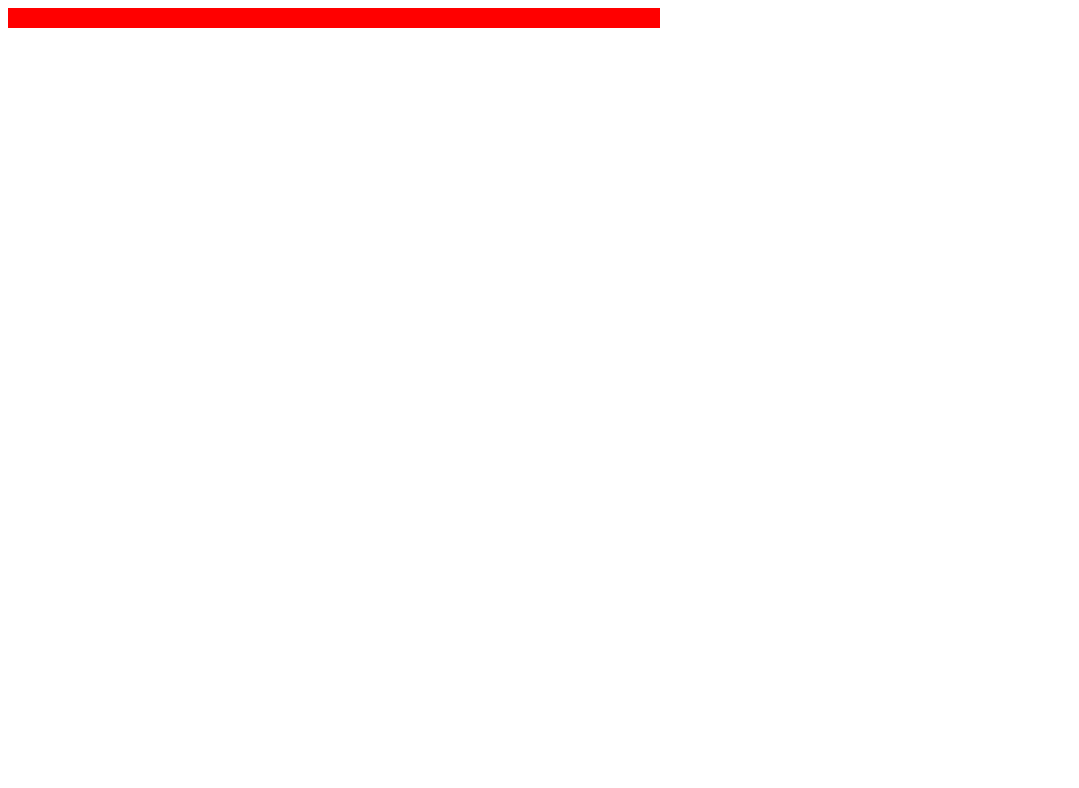
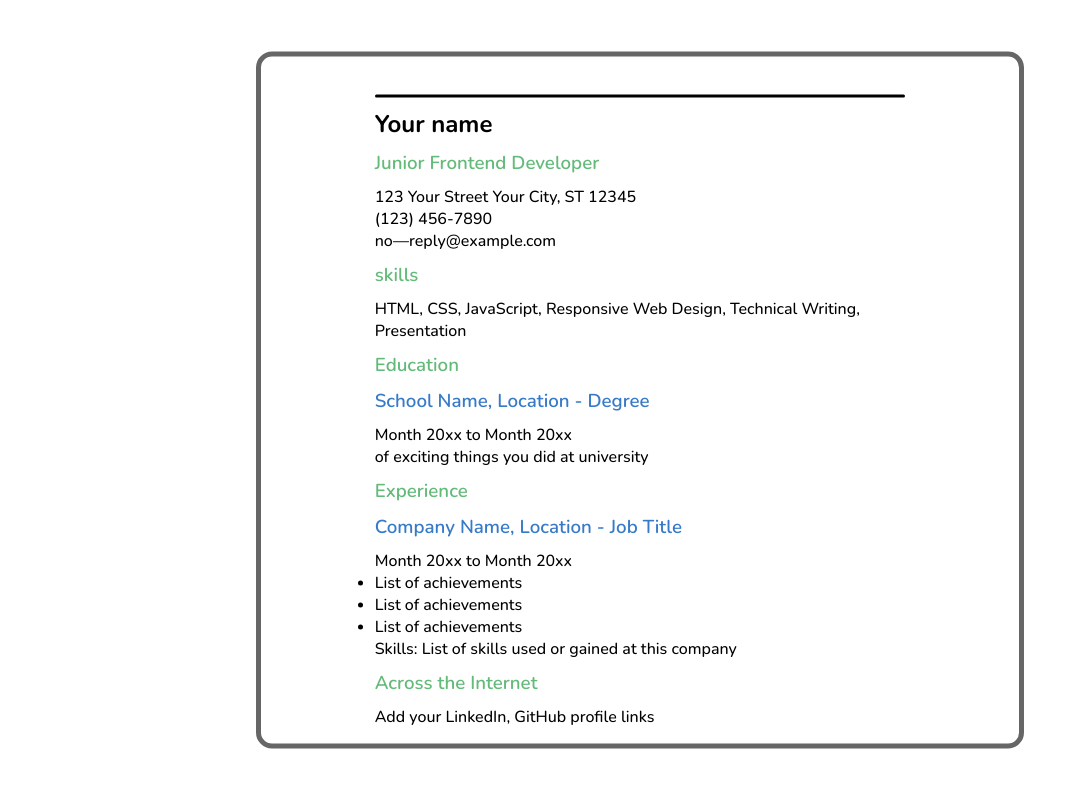
Before and after one commit to fakes1011/roadmap.sh-projects, a plain HTML site: page Single-Page CV ( project 1)/index.html in a window 1280 px wide. Shown: the whole page, without its empty margins (0-1079 px from the left). Drawn offline with nearby package versions, Linux system fonts and the light colour scheme.

Commit message:
Enhance CV layout and content with additional sections for skills, education, and experience

```diff
--- a/Single-Page CV ( project 1)/index.html
+++ b/Single-Page CV ( project 1)/index.html
@@ -6,18 +6,88 @@
         <title></title>
         <meta name="description" content="">
         <meta name="viewport" content="width=device-width, initial-scale=1">
-    </head>
+        <link rel="preconnect" href="https://fonts.googleapis.com">
+        <link rel="preconnect" href="https://fonts.gstatic.com" crossorigin>
+        <link href="https://fonts.googleapis.com/css2?family=Nunito:ital,wght@0,200..1000;1,200..1000&family=Poppins:wght@200;300;400;500;600&display=swap" rel="stylesheet">    </head>
     <style>
+        *{
+            font-family: "Nunito", sans-serif;
+            font-weight: 500;
+            font-style: normal;
+            margin: 0px;
+            padding: 0px;
+            box-sizing: border-box;
+
+        }
+        body{
+        }
         div{
+            position: absolute;
+            top: 50%;
+            left: 50%;
+            transform: translate(-50%,-50%);
+            border: 5px solid #666;
+            border-radius: 16px;
+            width: 60%;
+            height: auto;
+            padding: 16px 0px;
+        }
+        hr{
+            width: 70%;
+            height: 3px;
+            background-color: black;
+            border: none;
+            border-radius: 20px;
+            margin-left: 15%;
+        }
+        section{
+            width: 70%;
             position: relative;
-            max-width: 50%;
-            border: 10px solid red;
-            top: 50%;
+            margin-left: 15%;
+            height: auto;
+        }
+        h1{
+            font-weight: 700;
+            margin: 10px 0px;
+        }
+        h3{
+            color: #63ba79;
+            font-weight: 600;
+            margin: 10px 0px;
+        }
+        .blue{
+            margin-top: 1px;
+            color: #367ac8;
         }
     </style>
     <body>
         <div>
-
+            <br><hr>
+            <section>
+                <h1>Your name</h1>
+                <h3>Junior Frontend Developer</h3>
+                <p>123 Your Street
+                    Your City, ST 12345<br>
+                    (123) 456-7890<br>
+                    no—reply@example.com</p>
+                    <h3>skills</h3>
+                    <p>HTML, CSS, JavaScript, Responsive Web Design,
+                        Technical Writing, Presentation</p>
+                    <h3>Education</h3>
+                    <h3 class="blue">School Name, Location - Degree</h3>
+                    <p>Month 20xx to Month 20xx<br>of exciting things you did at university</p>
+                    <h3>Experience</h3>
+                    <h3 class="blue">Company Name, Location - Job Title</h3>
+                    <p>Month 20xx to Month 20xx</p>
+                    <ul>
+                        <li>List of achievements</li>
+                        <li>List of achievements</li>
+                        <li>List of achievements</li>
+                    </ul>
+                    <p>Skills: List of skills used or gained at this company</p>
+                    <h3>Across the Internet</h3>
+                    <p>Add your LinkedIn, GitHub profile links</p>
+            </section>
         </div>
     </body>
 </html>
```
